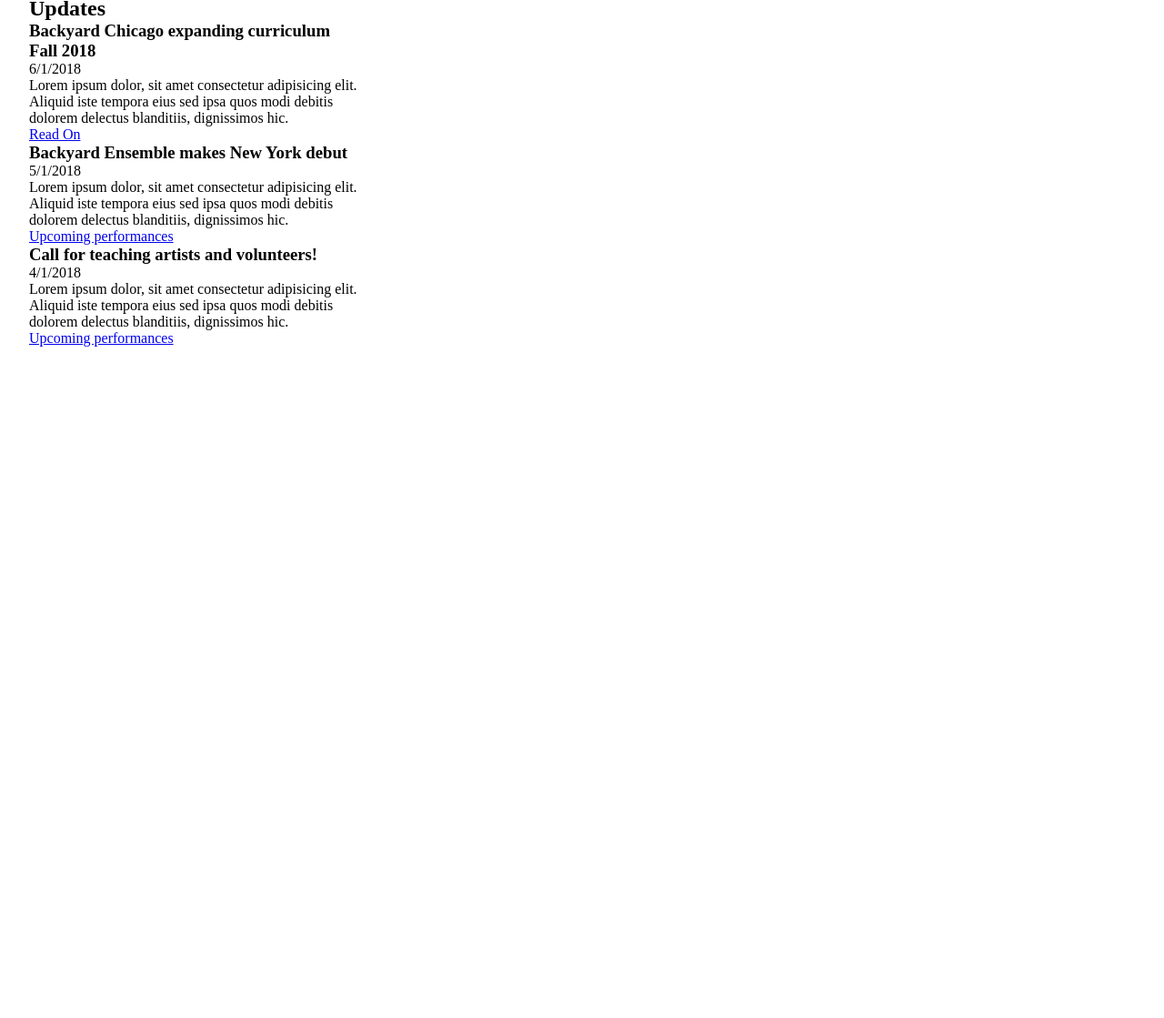
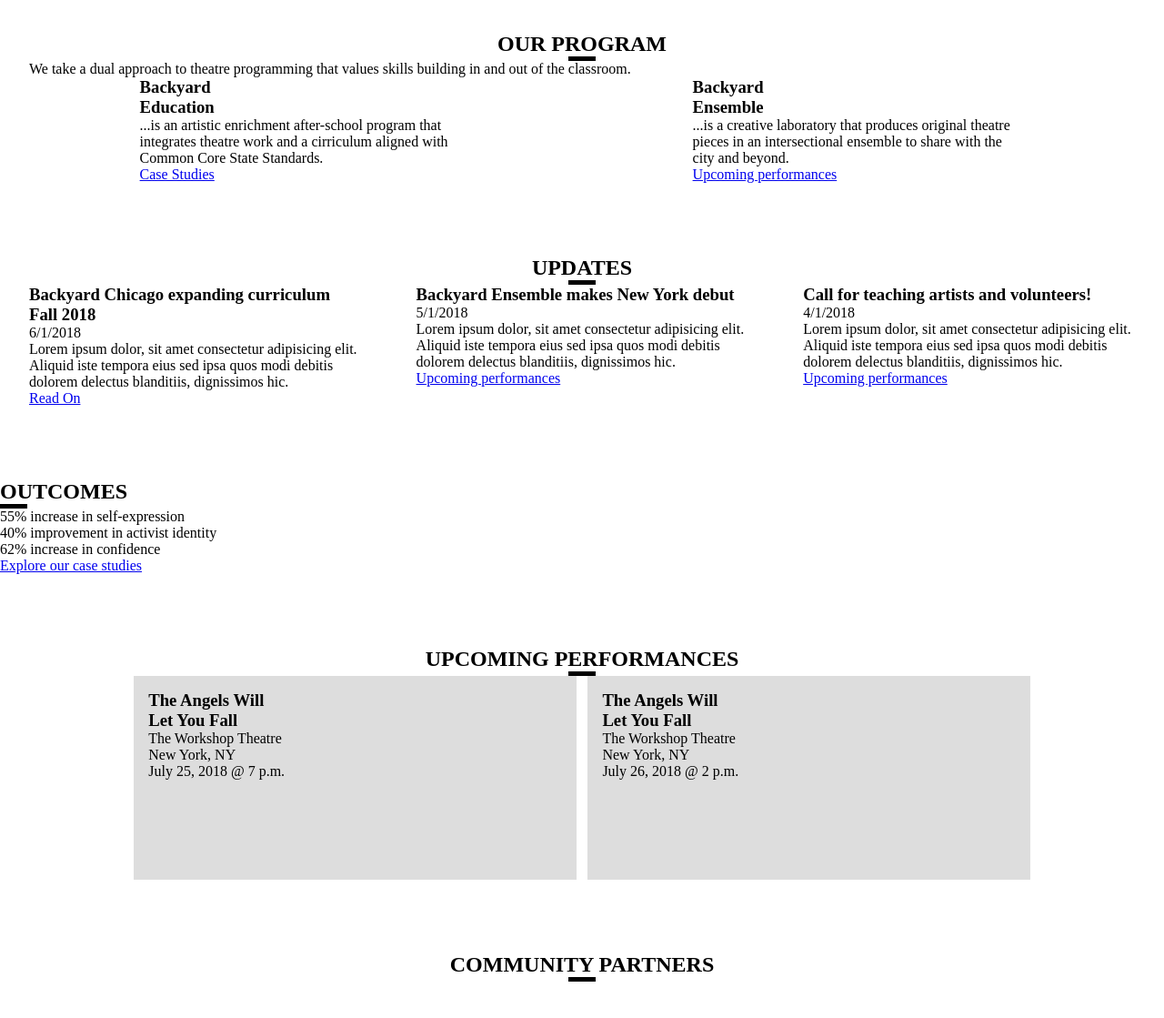
Before and after one commit to clockwerkz/html-practice-pages, a plain HTML site: page chicago.html in a window 1280 px wide. Shown: the part 349-1468 px from the top of the page at 91% size. Before the commit the page ends 800 px from the top, so only its background shows below. Drawn offline with Linux system fonts and the light colour scheme.

Commit message:
almost finished html with minimal css

```diff
--- a/chicago.html
+++ b/chicago.html
@@ -8,10 +8,9 @@
     <link rel="stylesheet" href="css/chicago.css">
 </head>
 <body>
+    <nav>
       <div class="navbar-wrapper container">
-        <div class="logo">
-          Logo
-        </div>
+        <div class="logo">Logo</div>
         <ul class="navbar">
           <li class="navbar__link">About</li>
           <li class="navbar__link">Impact</li>
@@ -23,20 +22,24 @@
         </ul>
         <a href="#" class="btn btn--green">Donate</a>
       </div>
+    </nav>
 
 
       <!--- HERO --->
 
-      <section class="hero container">
+      <section class="hero">
+        <div class="container">
           <h1 class="hero__title">Backyard Chicago</h1>
           <p class="hero__description">We're a 501(c)(3) arts incubator providing a platform for imagining and presenting alternative narratives. We find common ground in an ensemble-based theater approach to storytelling in Chicago.</p>
           <a href="" class="btn btn--red">Learn More</a>
+        </div> <!-- .container -->
       </section>
 
 
       <!--- INFORMATION --->
 
-      <section class="info container">
+      <section class="info">
+        <div class="container">
           <h2 class="info__title">
             Why Theatre Education
           </h2>
@@ -61,12 +64,14 @@
             </div> <!-- .card -->
           </div> <!-- .info__cards -->
           <a href="" class="btn btn--red btn--center">Bring Backyard to your School</a>
+        </div> <!-- .container -->
       </section> <!-- .info -->
 
 
       <!-- ABOUT -->
 
-      <section class="about container">
+      <section class="about">
+          <div class="container">
             <h2 class="section__title">Our Program</h2>
             <p class="about__description">We take a dual approach to theatre programming that values skills building in and out of the classroom.</p>
             <div class="about__cards">
@@ -89,12 +94,14 @@
                 </div> <!-- .card__body -->
               </div> <!-- .card -->
             </div> <!-- .about__cards -->
+          </div> <!-- .container -->
       </section>
 
 
       <!-- UPDATES -->
 
-      <section class="updates container">
+      <section class="updates">
+        <div class="container">
           <h2 class="section__title">Updates</h2>
             <div class="updates__cards">
               <div class="card card--semi-opaque">
@@ -128,6 +135,53 @@
                 </div> <!-- .card__body -->
               </div> <!-- .card -->
             </div> <!-- .updates__cards -->
+          </div> <!-- .container -->
+      </section>
+
+
+      <!-- OUTCOMES -->
+
+      <section class="outcomes">
+        <div class="outcomes__info">
+          <h2 class="section__title section__title--left">Outcomes</h2>
+          <p class="outcomes__stats"><span class="stats__percentage">55%</span> increase in self-expression</p>
+          <p class="outcomes__stats"><span class="stats__percentage">40%</span> improvement in activist identity</p>
+          <p class="outcomes__stats"><span class="stats__percentage">62%</span> increase in confidence</p>
+          <a href="#" class="card__link card_link--dark-text">Explore our case studies</a>
+        </div> <!-- .outcomes__info -->
+      </section>
+
+
+      <!-- UPCOMING -->
+
+      <section class="upcoming-performances">
+        <div class="container">
+          <h2 class="section__title">Upcoming Performances</h2>
+          <div class="performance__events">
+            <div class="event">
+              <h3 class="event__title">The Angels Will<br>Let You Fall</h3>
+              <p class="event__address">
+                The Workshop Theatre<br>
+                New York, NY<br>
+                July 25, 2018 @ 7 p.m.
+              </p>
+            </div> <!-- .event -->
+            <div class="event">
+              <h3 class="event__title">The Angels Will<br>Let You Fall</h3>
+              <p class="event__address">
+                The Workshop Theatre<br>
+                New York, NY<br>
+                July 26, 2018 @ 2 p.m.
+              </p>
+            </div> <!-- .event -->
+          </div> <!-- .performance__events -->
+        </div> <!-- .container -->
+      </section>
+
+      <!-- COMMUNITY PARTNERS -->
+
+      <section class="community-partners">
+        <h1 class="section__title">Community Partners</h1>
       </section>
 
       <script src="js/chicago.js"></script>
--- a/css/chicago.css
+++ b/css/chicago.css
@@ -22,22 +22,74 @@
     margin: 0;
   }
 
-  /*** CARDS ***/
+  /*** COMMON REUSED STYLES ***/
   .card {
     width: 30%;
   }
 
+  .section__title {
+    text-transform: uppercase;
+    text-align: center;
+  }
 
-  /*** INFORMATION SECTION ***/
+  .section__title:after{
+    content:'';
+    display: block;
+    width: 30px;
+    margin: 0 auto;
+    border-bottom: 5px solid #000;
+  }
+
+  .section__title--left {
+    text-align: left;
+  }
+
+  .section__title--left::after {
+    margin: 0;
+  }
+
+  section {
+    padding: 40px 0;
+  }
+
+/*** HERO ***/
+.hero {
+  text-align: center;
+}
+
+
+  /*** INFORMATION ***/
 
   .info__cards {
     display: flex;
     justify-content: space-between;
   }
 
-  /*** ABOUT SECTION ***/
+  /*** ABOUT ***/
 
   .about__cards {
     display: flex;
     justify-content: space-around;
   }
+
+  /*** UPDATES ***/
+
+  .updates__cards {
+    display: flex;
+    justify-content: space-between;
+  }
+
+
+  /*** UPCOMING ***/
+  .performance__events {
+    display: flex;
+    justify-content: center;
+  }
+
+  .event {
+    width: 40%;
+    margin: 0 0.4rem;
+    padding: 1rem;
+    background-color: #ddd;
+    min-height: 14rem;
+  }
```
Lines whose indentation alone changed are shown as unchanged.
